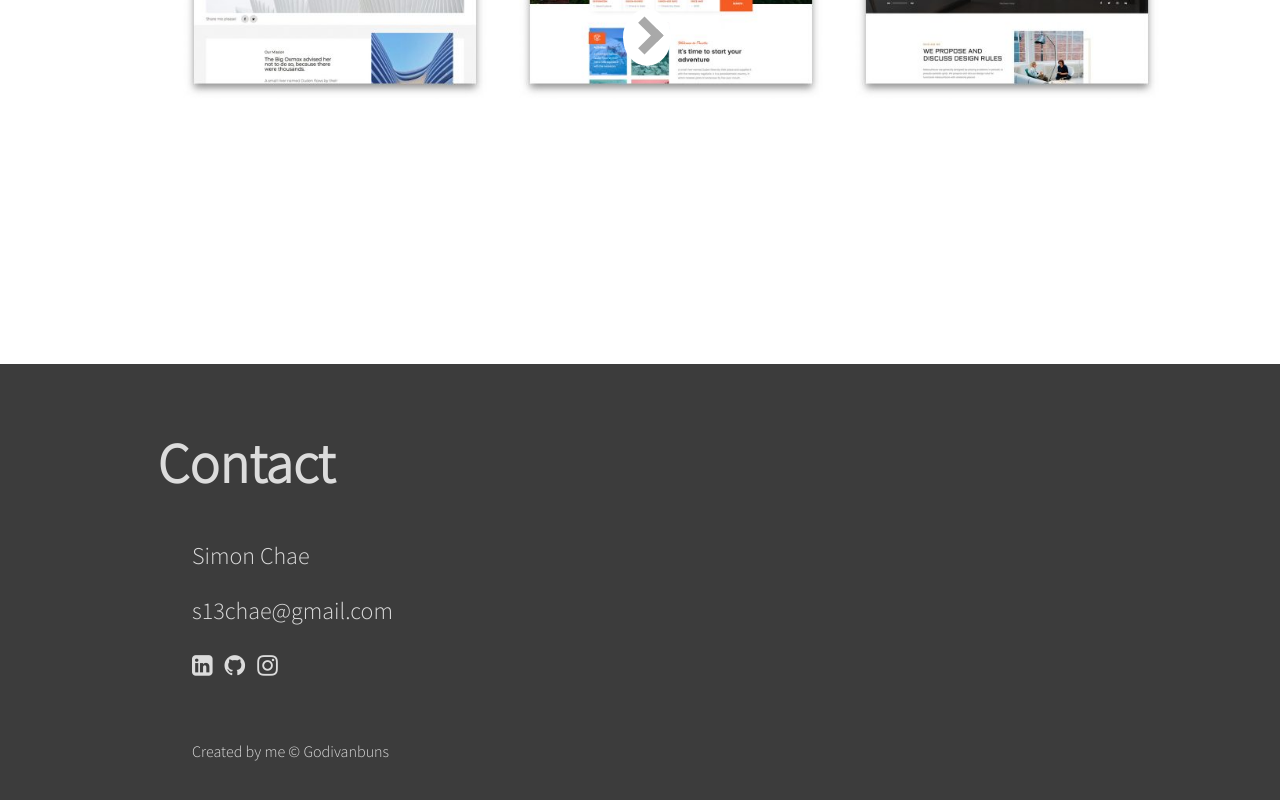
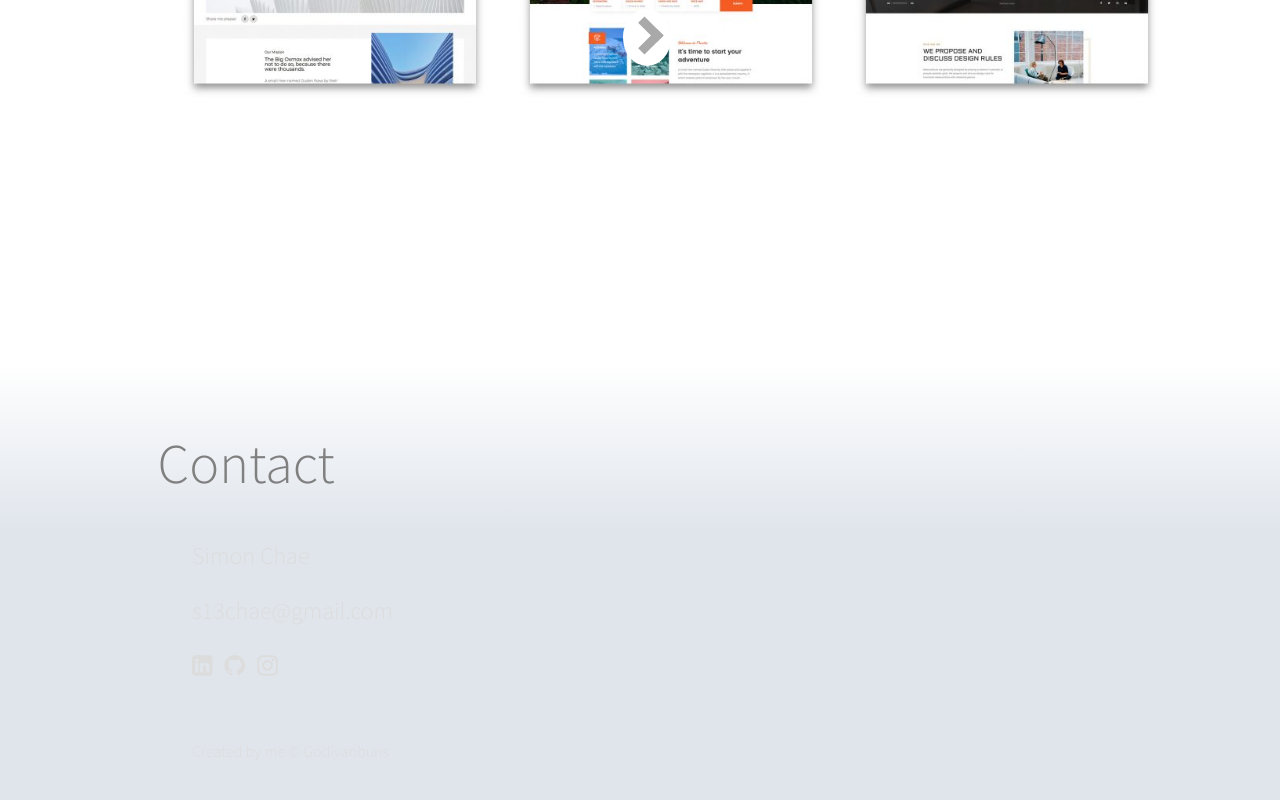
Before and after one commit to DivaGodiva/port-simon, a React (Create React App) app: page / in a window 1280 px wide. Shown: the part 1799-2599 px from the top of the page. Built offline with nearby package versions, Linux system fonts and the light colour scheme.

Commit message:
WIP soft ui upgrade

```diff
--- a/src/styles/contact.css
+++ b/src/styles/contact.css
@@ -1,14 +1,16 @@
 #contact {
   padding: 4em 6em 7.3em 6em;
   color: gainsboro;
-  background: #3C3C3C;
+  /* background: #3C3C3C; */
+  background: linear-gradient(180deg, rgba(255,255,255,1), rgba(224,229,236,1) 35% 100%);
 }
 
 .contactheading {
   font-size: 3.5em;
-  font-weight: 900;
+  font-weight: 500;
   padding-bottom: .75em;
   padding-left: 1.1em;
+  color:grey;
 }
 
 .name {
--- a/src/styles/index.css
+++ b/src/styles/index.css
@@ -20,7 +20,7 @@ time, mark, audio, video {
   font-weight: normal;
   text-decoration: none;
   box-sizing: border-box;
-  scroll-behavior: smooth
+  scroll-behavior: smooth;
 }
 
 input:focus,
```
